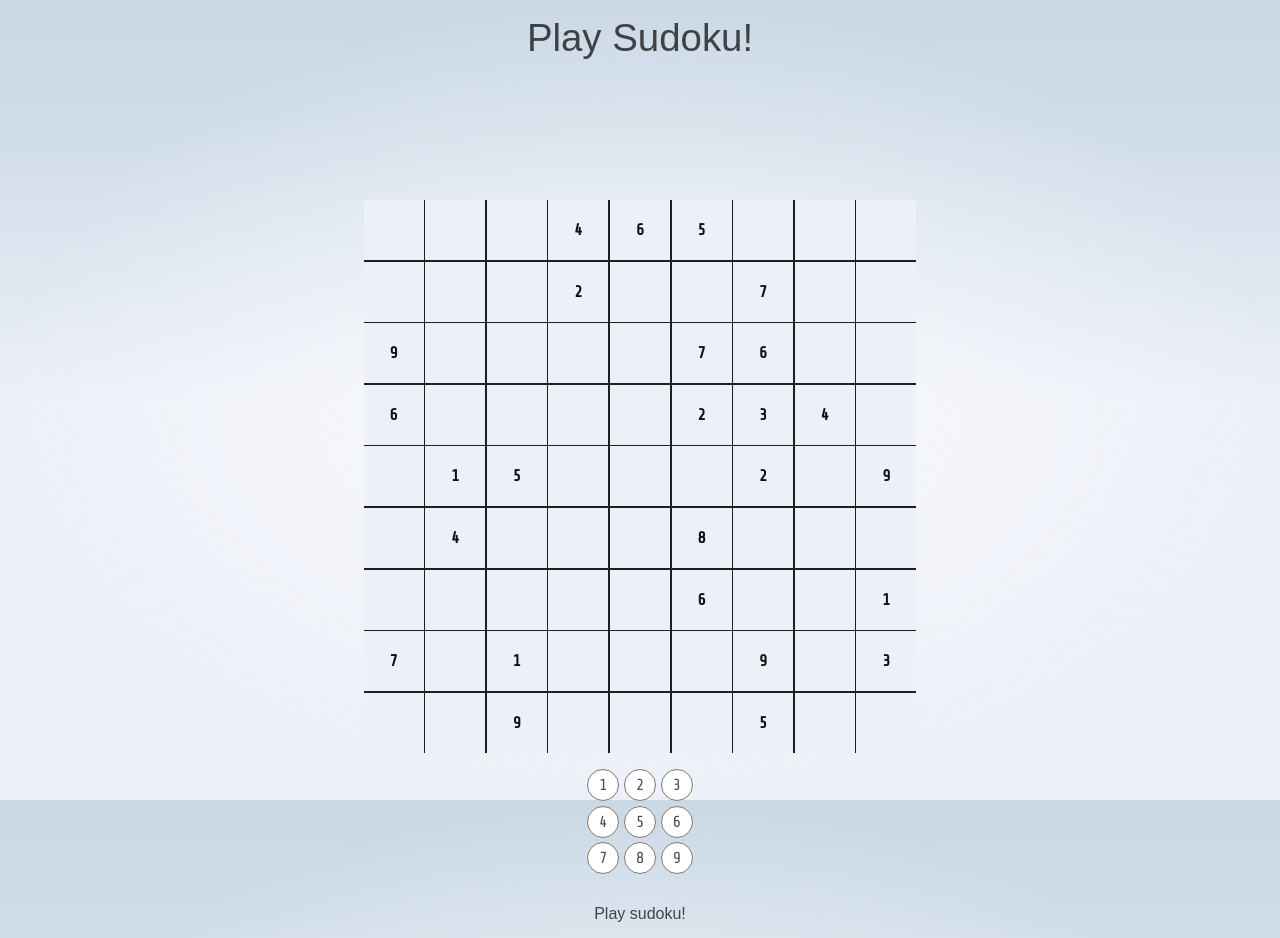
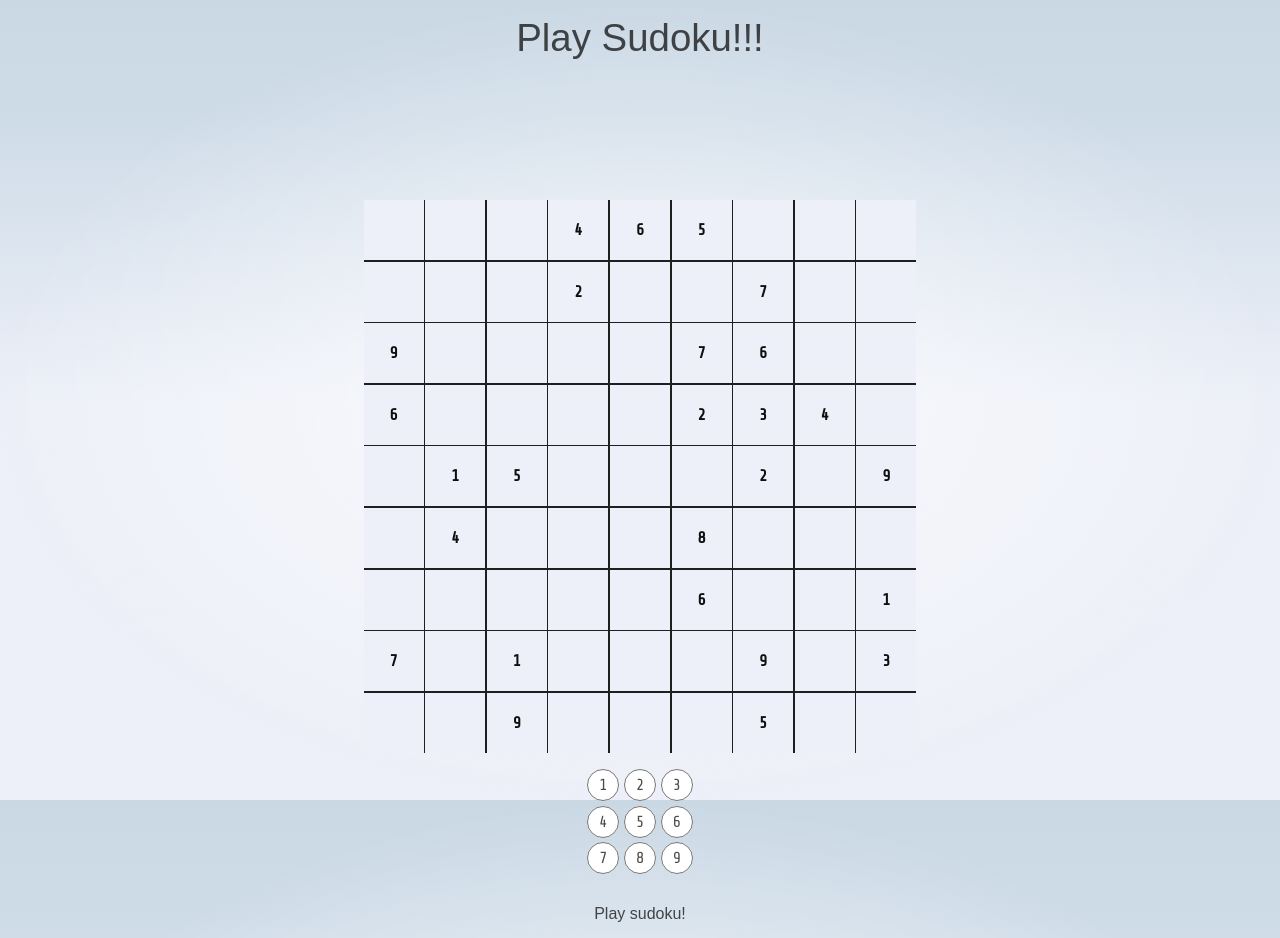
Before and after one commit to aSimpleUserOrSomeone/sveltejs-kit-sudoku, a SvelteKit app: page / in a window 1280 px wide. Built offline with nearby package versions, Linux system fonts and the light colour scheme.

Commit message:
1 binaries uploaded

```diff
--- a/src/routes/+page.svelte
+++ b/src/routes/+page.svelte
@@ -10,7 +10,7 @@
 </svelte:head>
 
 <html lang="en">
-<h1>Play Sudoku!</h1>
+<h1>Play Sudoku!!!</h1>
 	<Sudoku/>
 </html>
 
```
